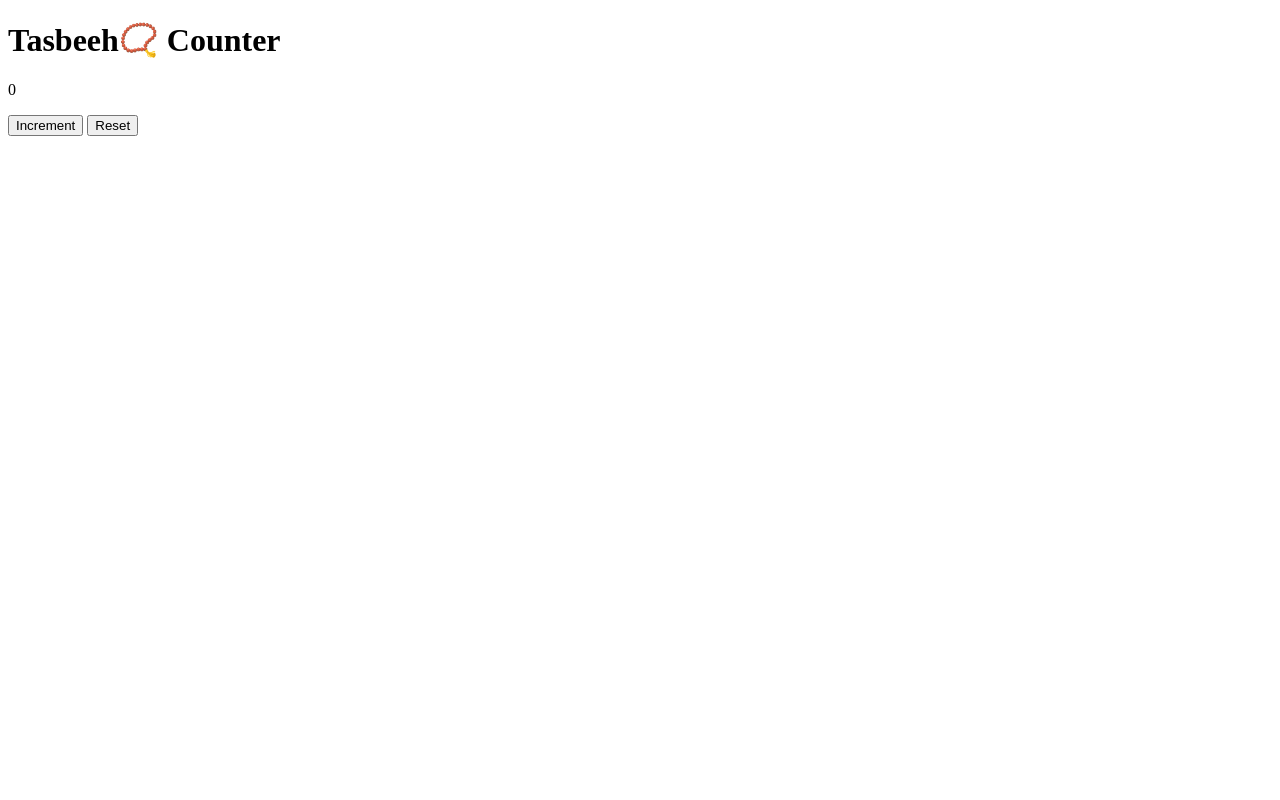
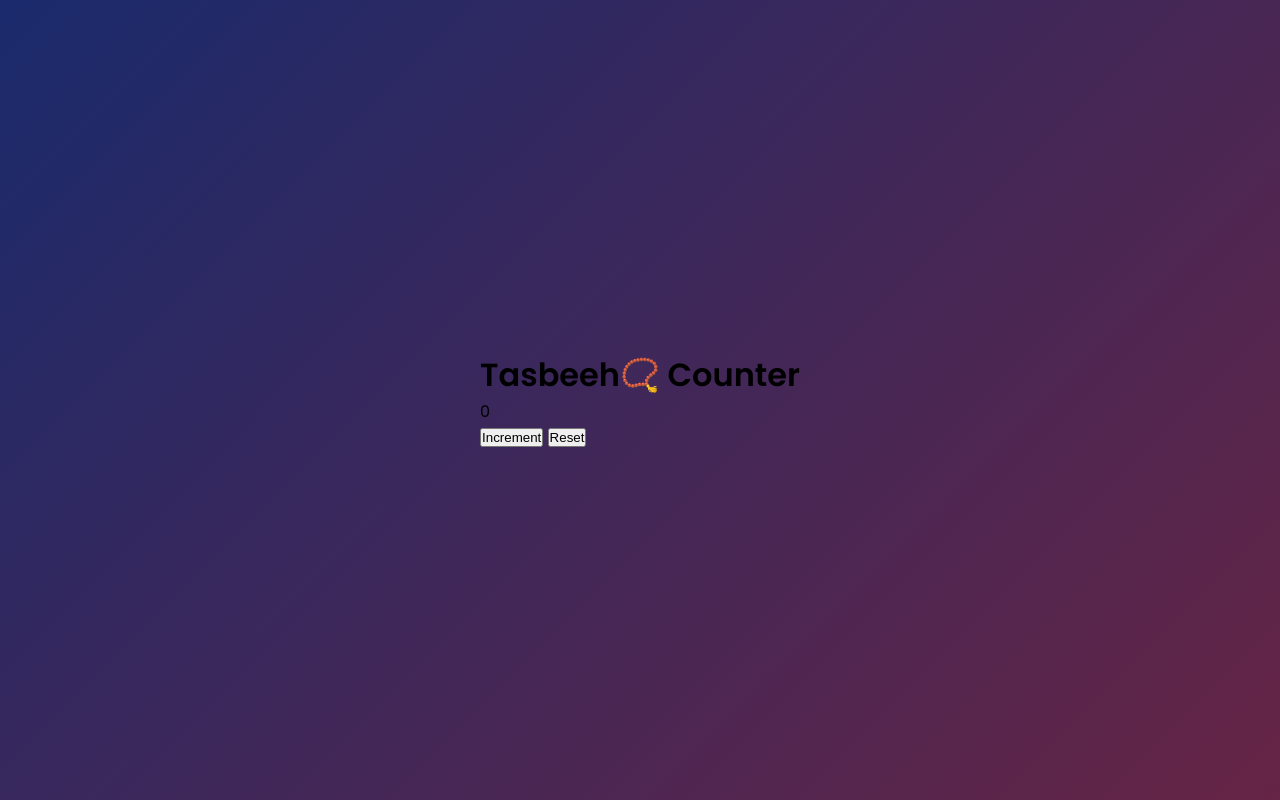
Before and after one commit to MrSyedMuzammil/tasbeeh-app, a plain HTML site: page index.html in a window 1280 px wide. Drawn offline with Linux system fonts and the light colour scheme.

Commit message:
STYLES: DESIGN : Flex is applied to body for the content should be centered STYLES : Linear Gradient (135deg, #1a2a6c, #b21f1f, #fdbb2d) applied STYLES : Animation added KEY POINT : Background taken 4 times larger and overflow hidden

```diff
--- a/styles.css
+++ b/styles.css
@@ -1 +1,20 @@
 @import url("https://fonts.googleapis.com/css2?family=Playfair+Display:wght@700&family=Poppins:wght@300;400;600&display=swap");
+
+* {
+  margin: 0;
+  padding: 0;
+  box-sizing: border-box;
+}
+
+/* Using a mesmerizing animated gradient as the background. */
+body {
+  font-family: "Poppins", sans-serif;
+  display: flex;
+  justify-content: center;
+  align-items: center;
+  min-height: 100vh;
+  background: linear-gradient(135deg, #1a2a6c, #b21f1f, #fdbb2d);
+  background-size: 400% 400%;
+  animation: gradientAnimation 15s ease infinite;
+  overflow: hidden;
+}
```
